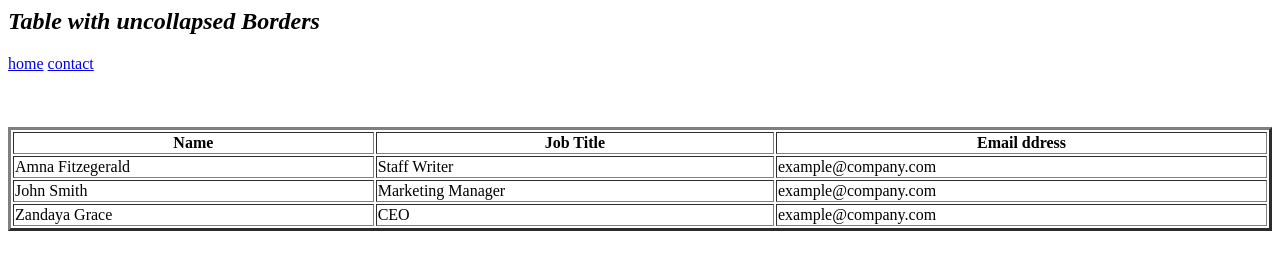
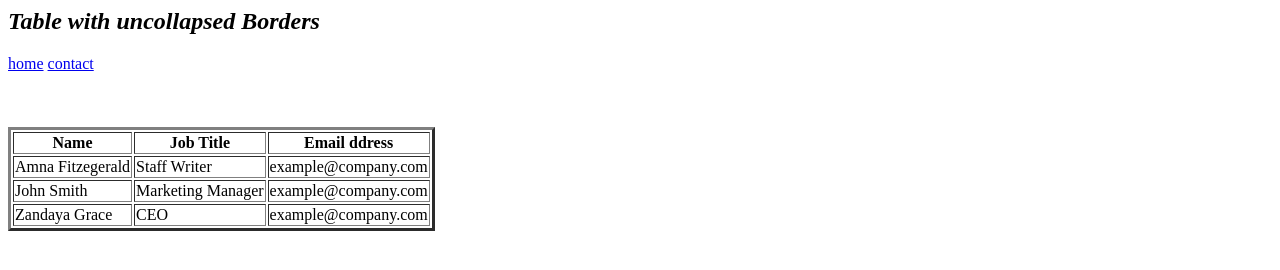
Before and after one commit to alizaibabid654/Tables, a plain HTML site: page contect.html in a window 1280 px wide. Drawn offline with Linux system fonts and the light colour scheme.

Commit message:
Update contect.html

```diff
--- a/contect.html
+++ b/contect.html
@@ -1,9 +1,9 @@
-<meta name='viewport' content='width=device-width, initial-scale=1'/><html>
+<html>
 <head><h2><i><b>Table with uncollapsed Borders</b></i></h2></head>
 <body>
  <a href="index.html">home</a>
    <a href="contact.html">contact</a>
-<table border="3" style="width: 100%" text-allign: center;>
+<table border="3" text-allign: center;>
 
 <tr>
 <th>Name</th>
```
